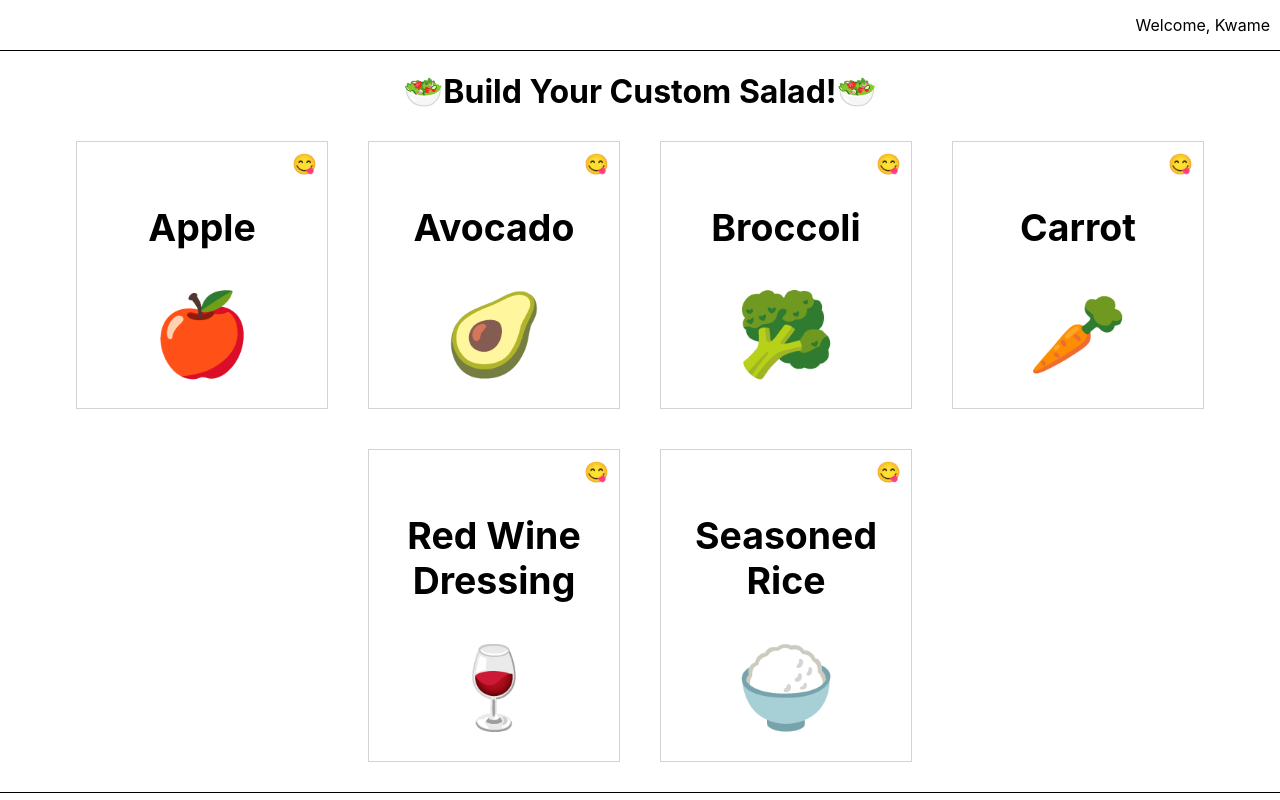
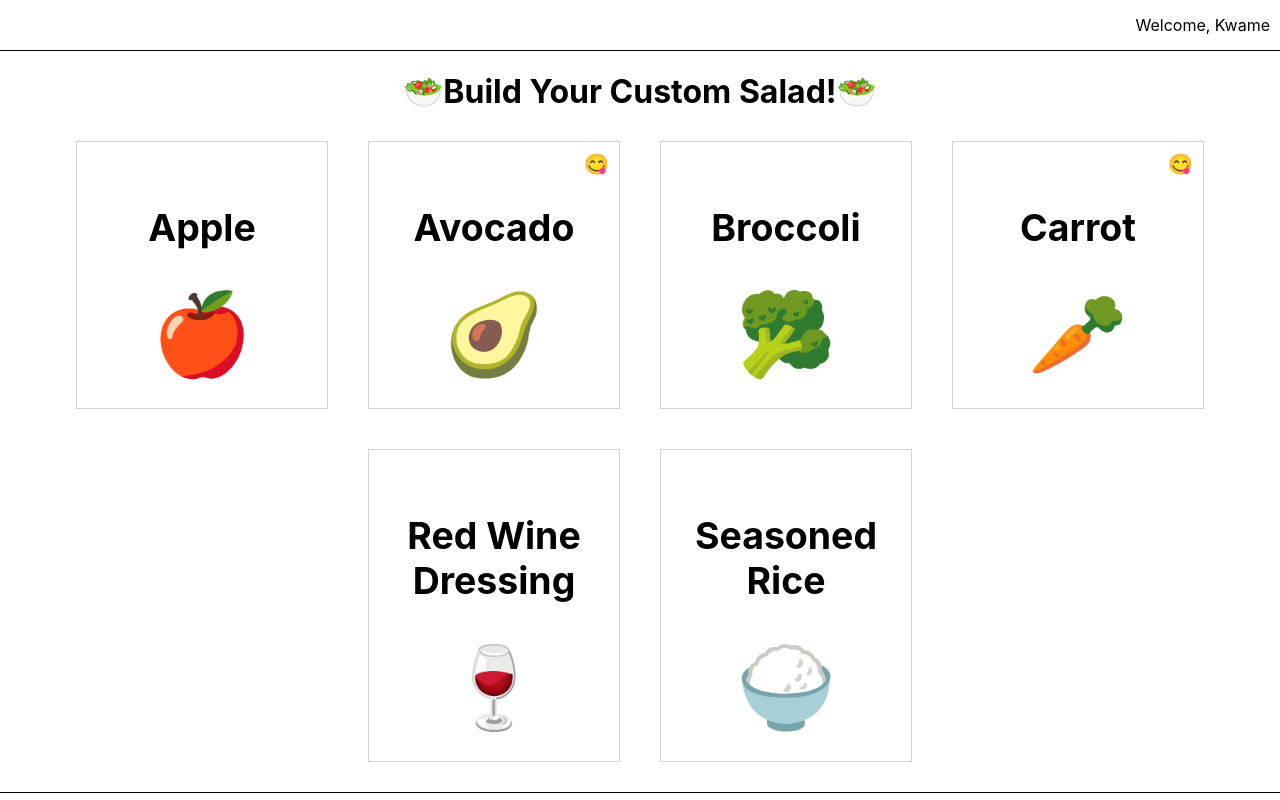
Before and after one commit to topcook/myReactApp, a React (Create React App) app: page / in a window 1280 px wide. Shown: the top 800 px of the page. Built offline with nearby package versions, Linux system fonts and the light colour scheme.

Commit message:
I used useContext hook function in SaladItem component.

```diff
--- a/src/components/SaladItem/SaladItem.js
+++ b/src/components/SaladItem/SaladItem.js
@@ -1,6 +1,7 @@
-import React from "react";
+import React, { useContext } from "react";
 import PropTypes from 'prop-types';
 import { createUseStyles } from 'react-jss';
+import UserContext from "../User/User";
 
 const useStyles = createUseStyles({
     add: {
@@ -11,7 +12,7 @@ const useStyles = createUseStyles({
     favorite: {
         fontSize: 20,
         position: "absolute",
-        top:10,
+        top: 10,
         right: 10
     },
     image: {
@@ -20,7 +21,7 @@ const useStyles = createUseStyles({
     wrapper: {
         border: 'lightgrey solid 1px',
         margin: 20,
-        padding:25,
+        padding: 25,
         position: "relative",
         textAlign: 'center',
         textTransform: 'capitalize',
@@ -28,21 +29,23 @@ const useStyles = createUseStyles({
     }
 });
 
-export default function SaladItem({image, name}) {
+export default function SaladItem({ image, name }) {
     const classes = useStyles();
 
-    const favorite = true;
+    const user = useContext(UserContext);
 
-    return(
+    const favorite = user.favorites.includes(name);
+
+    return (
         <div className={classes.wrapper}>
             <h3>
                 {name}
             </h3>
-            <span className={classes.favorite} aria-label = {favorite? 'Favorite': 'Not Favorite'}>
-                {favorite? '😋':''}
+            <span className={classes.favorite} aria-label={favorite ? 'Favorite' : 'Not Favorite'}>
+                {favorite ? '😋' : ''}
             </span>
             <button className={classes.add}>
-                <span className={classes.image} role = "img" aria-label = {name}>
+                <span className={classes.image} role="img" aria-label={name}>
                     {image}
                 </span>
             </button>
```
